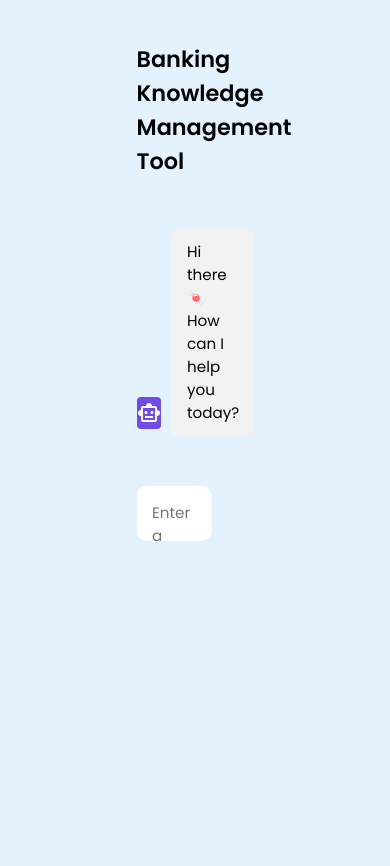
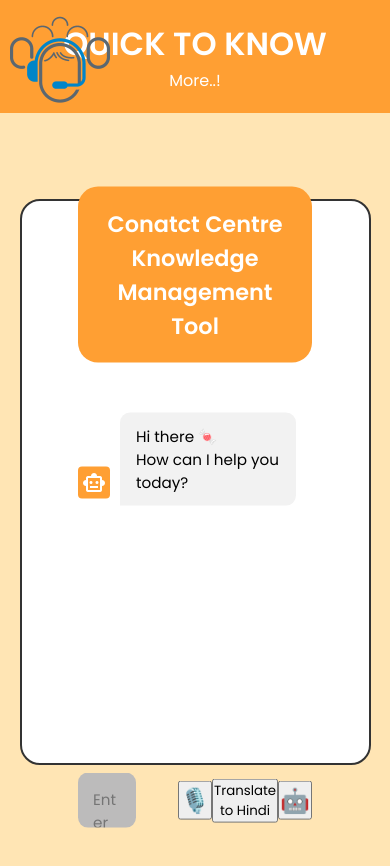
Before and after one commit to yuvan-s-96/SIH, a plain HTML site: page Banking-Knowledge-Management-Tool-main/index.html in a window 390 px wide. Before the commit the page ends 844 px from the top, so only its background shows below. Drawn offline with nearby package versions, Linux system fonts and the light colour scheme.

Commit message:
upadted theme

```diff
--- a/Banking-Knowledge-Management-Tool-main/index.html
+++ b/Banking-Knowledge-Management-Tool-main/index.html
@@ -1,68 +1,85 @@
 <!DOCTYPE html>
-<!-- This declares the document type and version of HTML -->
-<!-- Coding By CodingNepal - www.codingnepalweb.com -->
 <html lang="en" dir="ltr">
-<!-- The root HTML element, with language set to English and left-to-right direction -->
+
 <head>
-    <!-- The head section of the HTML document -->
   <meta charset="utf-8" />
-    <!-- Declares the character encoding of the document -->
-    <title>Chatbot in JavaScript | CodingNepal</title>
-    <!-- Sets the title of the webpage -->
+  <title>CONTACT CENTRE</title>
   <link rel="stylesheet" href="style.css" />
-    <!-- Links an external CSS file for styling -->
   <meta name="viewport" content="width=device-width, initial-scale=1.0" />
-    <!-- Sets the viewport for responsive web design -->
-    <!-- Google Fonts Link For Icons -->
-    <link
-      rel="stylesheet"
-      href="https://fonts.googleapis.com/css2?family=Material+Symbols+Outlined:opsz,wght,FILL,GRAD@48,400,0,0"
-    />
-    <!-- Links a Google Font style for outlined symbols -->
-    <link
-      rel="stylesheet"
-      href="https://fonts.googleapis.com/css2?family=Material+Symbols+Rounded:opsz,wght,FILL,GRAD@48,400,1,0"
-    />
-    <!-- Links a Google Font style for rounded symbols -->
-    <script src="script.js" defer></script>
-    <!-- Links an external JavaScript file, executed after the document is parsed -->
+  <link rel="stylesheet"
+    href="https://fonts.googleapis.com/css2?family=Material+Symbols+Outlined:opsz,wght,FILL,GRAD@48,400,0,0" />
+  <link rel="stylesheet"
+    href="https://fonts.googleapis.com/css2?family=Material+Symbols+Rounded:opsz,wght,FILL,GRAD@48,400,1,0" />
+  <script type="module" src="script.js" defer></script>
+  <meta charset="UTF-8">
+  <meta name="viewport" content="width=device-width, initial-scale=1.0">
 </head>
+
 <body>
-    <!-- The body section of the HTML document -->
+  <div class="logo-container">
+    <img src="images\Call-Centre-PNG-Photo.png" alt="Logo">
+  </div>
+
+  <div class="top-container">
+    <h1>QUICK TO KNOW</h1>
+    <p>More..!</p>
+  </div>
+
+  <div class="container"></div>
+
   <div class="chatbot-container">
-      <!-- Container for the chatbot interface -->
     <div class="show-chatbot">
-        <!-- Container to display the chatbot -->
       <header>
-          <!-- Header section of the chat interface -->
-          <h2>Banking Knowledge Management Tool</h2>
-          <!-- Title for the chatbot -->
+        <h2> Conatct Centre Knowledge Management Tool</h2>
       </header>
       <ul class="chatbox">
-          <!-- Container for chat messages -->
         <li class="chat incoming">
-            <!-- Represents an incoming chat message -->
           <span class="material-symbols-outlined">smart_toy</span>
-            <!-- Symbol for an incoming message -->
           <p>Hi there &#x1F36C;<br />How can I help you today?</p>
-            <!-- Text content of the incoming message -->
         </li>
       </ul>
     </div>
     <div class="chat-input">
-        <!-- Container for user input -->
       <div class="input-container">
-          <!-- Input container for the text area and send button -->
-          <textarea
-            placeholder="Enter a message..."
-            spellcheck="false"
-            required
-          ></textarea>
-          <!-- Text area for user input -->
+        <textarea placeholder="Enter a message..." spellcheck="false" required></textarea>
         <span id="send-btn" class="material-symbols-rounded">send</span>
-          <!-- Symbol for sending a message -->
+        <style>
+          .voice-recognition-btn {
+            font-size: 24px;
+            /* Adjust the size as needed */
+            color: #555;
+          }
+
+          .voice-recognition-btn.listening {
+            /* Style when listening */
+            color: #e74c3c; /* Change color to red or any other color */
+          }
+        </style>
+        <button class="voice-recognition-btn" onclick="toggleListening()">🎙️</button>
+<button id="translateButton">Translate to Hindi</button>
+
+        <style>
+
+          .llm_tree_btn {
+            font-size: 24px;
+            /* Adjust the size as needed */
+          }
+        </style>
+
+        <button class="llm_tree_btn">&#129302;</button>
       </div>
     </div>
   </div>
+  <script src="https://www.gstatic.com/firebasejs/10.7.1/firebase-app.js"></script>
+  <script src="https://www.gstatic.com/firebasejs/10.7.1/firebase-firestore.js"></script>
+  <script>
+    function toggleListening() {
+      const btn = document.querySelector('.voice-recognition-btn');
+      btn.classList.toggle('listening');
+      // Add your voice recognition logic here
+      // You can initiate voice recognition API or any other logic
+    }
+  </script>
 </body>
+
 </html>
--- a/Banking-Knowledge-Management-Tool-main/style.css
+++ b/Banking-Knowledge-Management-Tool-main/style.css
@@ -6,7 +6,99 @@
   font-family: "Poppins", sans-serif;
 }
 body {
-  background: #e3f2fd;
+  margin: 0;
+  padding: 0;
+  box-sizing: border-box;
+  display: flex;
+  align-items: center;
+  justify-content: center;
+  min-height: 100vh;
+  background-color: #f0f0f0;
+  font-family: Arial, sans-serif;
+  margin-top: 50px;
+  position: static;
+}
+.top-container {
+  background-color: #FF9F33;
+  color: #fff;
+  padding: 20px;
+  text-align: center;
+  position: fixed;
+  top: 0;
+  width: 100%;
+}
+
+
+header {
+  text-align: center;
+  padding: 20px;
+  border-radius: 20px;
+  background-color: #FF9F33;
+  color: #fff;
+  margin-top: 60px;
+
+
+}
+
+.head {
+  height: 100px;
+  width: 100%;
+  background-color: white;
+
+}
+
+
+.container {
+  height: 15cm;
+  width: 25cm;
+  border: 2px solid #333;
+  border-radius: 20px;
+  background-color: #fff;
+  margin-top: 20px; /* Adjust as needed */
+  align-items: center;
+  position: fixed;
+
+}
+/* Your existing CSS styles */
+
+/* Add media queries for different display sizes */
+@media screen and (max-width: 800px) {
+  /* Styles for screens with a maximum width of 800px */
+  .container {
+    width: 90%;
+   /* Adjust the width as needed for smaller screens */
+  }
+}
+
+@media screen and (min-width: 801px) and (max-width: 1200px) {
+  /* Styles for screens with a width between 801px and 1200px */
+  .container {
+    width: 70%; /* Adjust the width as needed for medium-sized screens */
+  }
+}
+
+/* Add more media queries as needed for other screen sizes */
+
+/* Your existing CSS styles */
+
+.logo-container {
+  position: fixed;
+  top: 10px;
+  left: 10px;
+  z-index: 1000; /* Adjust the z-index as needed */
+}
+
+.logo-container img {
+  width: 100px; /* Adjust the width of the logo image */
+  height: auto; /* Maintain aspect ratio */
+  border-radius: 5px; /* Optional: Add border-radius for rounded corners */
+}
+
+
+
+
+body {
+  background: #FFE5B4fd;
 }
 .button-container {
   width: 55%;
@@ -24,6 +116,17 @@ body {
   margin-left: 15px;
   margin-top: 10px;
 }
+.chatbot .chatbox-container {
+  background-color: #fff; /* Set the background color to white */
+  border-radius: 20px; /* Set border-radius for curved edges */
+  overflow: hidden; /* Hide overflow content outside the container */
+}
+.chatbox-container .chatbox {
+  padding: 10px;
+  display: flex;
+  flex-direction: column-reverse; /* Reverse the order of the messages */
+}
+
 .chatbot-toggler {
   position: fixed;
   bottom: 30px;
@@ -37,7 +140,7 @@ body {
   align-items: center;
   justify-content: center;
   border-radius: 50%;
-  background: #724ae8;
+  background: #FFE5B4fd;
   transition: all 0.2s ease;
 }
 body.show-chatbot .chatbot-toggler {
@@ -81,7 +184,7 @@ body.show-chatbot .chatbot {
   position: relative;
   text-align: center;
   color: #fff;
-  background: #724ae8;
+  background: #FFE5B4fd;
   box-shadow: 0 2px 10px rgba(0, 0, 0, 0.1);
 }
 .chatbot header span {
@@ -95,12 +198,16 @@ body.show-chatbot .chatbot {
 header h2 {
   font-size: 1.4rem;
 }
+/* Increase the height and adjust padding for the chatbox */
 .chatbot .chatbox {
   overflow-y: auto;
-  height: 510px;
-  padding: 30px 20px 100px;
+  height: 80vh; /* Adjust the height as needed, for example, 80% of the viewport height */
+  padding: 30px 20px 20px; /* Adjust the padding as needed */
+}
 
-}
+/* Adjust the position and dimensions of the chatbot container */
+
+
 .chatbot :where(.chatbox, textarea)::-webkit-scrollbar {
   width: 6px;
 }
@@ -134,7 +241,7 @@ header h2 {
   text-align: center;
   line-height: 32px;
   align-self: flex-end;
-  background: #724ae8;
+  background: #FF9F33;
   border-radius: 4px;
   margin: 0 10px 7px 0;
 }
@@ -145,7 +252,7 @@ header h2 {
   max-width: 75%;
   color: #fff;
   font-size: 0.95rem;
-  background: #724ae8;
+  background:#FF9F33;
 }
 .chatbox .incoming p {
   border-radius: 10px 10px 10px 0;
@@ -196,16 +303,15 @@ header h2 {
     right: 20px;
     bottom: 20px;
   }
-  .chatbot {
-    right: 0;
-    bottom: 0;
-    height: 100%;
-    border-radius: 0;
-    width: 100%;
+  .chatbox {
+    min-height: 500px; /* Set a maximum height for the chatbox */
+    overflow-y: auto; /* Enable vertical scrolling */
+    scrollbar-width: thin; /* Thin scrollbar for Firefox */
   }
   .chatbot .chatbox {
-    height: 90%;
-    padding: 25px 15px 100px;
+    overflow-y: auto;
+    height: calc(100% - 50px); /* Adjust the height considering the header and padding */
+    padding: 20px; /* Adjust the padding inside the container as needed */
   }
   .chatbot .chat-input {
     padding: 5px 15px;
@@ -217,17 +323,17 @@ header h2 {
 /* Style for the chatbot container */
 .chatbot-container {
   position: fixed;
-  top: 30%;
+  top: 50%;
   left: 50%;
   transform: translate(-50%, -50%);
-  width: 30%;
-  height: 50%;
+  width: 60%; /* Adjust the width as needed */
+  height: 70%; /* Adjust the height as needed */
 }
-.chatbox{
-  max-height: 39pc;
-  overflow-y: scroll;
-
-  scrollbar-width: none;
+.chatbox {
+  min-height: 410px;
+  max-height: 410px; /* Set a maximum height for the chatbox */
+  overflow-y: auto; /* Enable vertical scrolling */
+  scrollbar-width: thin; /* Thin scrollbar for Firefox */
 }
 
 .input-container {
@@ -235,20 +341,26 @@ header h2 {
   align-items: center;
 }
 
-.input-container textarea {
-  flex: 1;
-  height: 55px; /* Adjust height as needed */
+
+.chat-input textarea {
+  height: 55px;
+  width: calc(100% - 15px); /* Adjust the width to leave space for padding */
   border: none;
   outline: none;
   resize: none;
+  max-height: 180px;
   padding: 15px;
   font-size: 0.95rem;
   border-radius: 10px;
+  background-color: #bcbbbb;
+
 }
+
+
 
 .input-container #send-btn {
   margin-left: 10px; /* Adjust spacing between textarea and button */
-  color: #724ae8;
+  color: #FF9F33;
   cursor: pointer;
   font-size: 2rem;
 }
--- a/Commerce-Knowledge-Management-Tool/style.css
+++ b/Commerce-Knowledge-Management-Tool/style.css
@@ -56,6 +56,7 @@ header {
   background-color: #fff;
   margin-top: 20px; /* Adjust as needed */
   align-items: center;
+  position: fixed;
 
 }
 /* Your existing CSS styles */
```
Also changed, not shown: Banking-Knowledge-Management-Tool-main/script.js (+60 -0 lines), Banking-Knowledge-Management-Tool-main/images/Call-Centre-PNG-Photo.png (added). Lines whose indentation alone changed are shown as unchanged.
